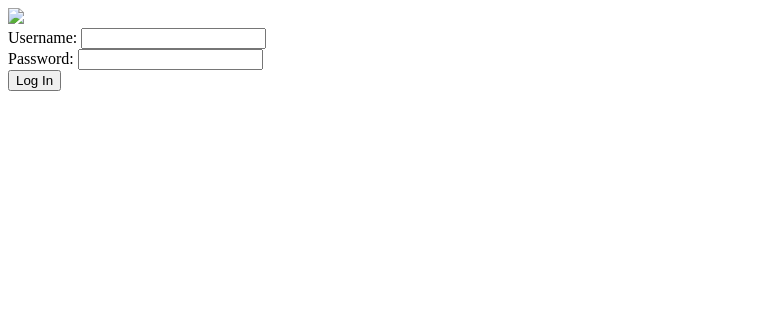
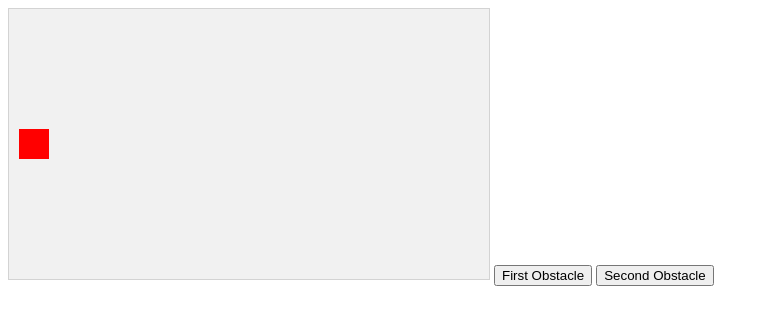
Before and after one commit to CannonWashington/overlordMaze, a website: page index.html in a window 1280 px wide. Shown: the whole page, without its empty margins (0-769 px from the left). Drawn offline with Linux system fonts and the light colour scheme.

Commit message:
Add files via upload

```diff
--- a/index.html
+++ b/index.html
@@ -1,35 +1,150 @@
 <!DOCTYPE html>
 <html lang="en">
 <head>
-  <title>Little Lemon</title>
+    <meta charset="UTF-8">
+    <meta name="viewport" content="width=device-width, initial-scale=1.0">
+    <title>WebSocket Example</title>
+    <style>
+        canvas {
+            border: 1px solid #d3d3d3;
+            background: #f1f1f1;
+        }
+    </style>
 
-  <meta property="og:title" content="Our Menu">
-  <meta property="og:type"  content="website">
-  <meta property="og:image" content="logo.png">
-  <meta property="og:url"   content="https://littlelemon/">
-  <meta property="og:description" content="Little Lemon is a family-owned Mediterranean restaurant, focused on traditional recipes served with a modern twist.">
-  <meta property="og:locale" content="en_US">
-  <meta property="og:site_name" content="Little Lemon">
+</head>
+<body onload="startGame()">
+    <button id="objOne">First Obstacle</button>
+    <button id="objTwo">Second Obstacle</button>
 
-  <link rel="stylesheet" href="styles.css">
-</head>
-<body>
-  <header>
-    <img src="logo.png">
-  </header>
-  <main>
-    <form>
-      <div>
-        <label for="username">Username:</label>
-        <input type="text" required minlength="2" id="username" name="username">
-      </div>
-      <div>
-        <label for="password">Password:</label>
-        <input type="password" required minlength="2" id="password" name="password">
-      </div>
-      <button type="submit">Log In</button>
-    </form>
-  </main>
+
+    <script id="gameWork">
+        var unityPlayer;
+
+        function startGame() {
+            unityPlayer = new component(30, 30, "red", 10, 120);
+            gameArea.start();
+        }
+
+        var gameArea = {
+            canvas : document.createElement("canvas"),
+            start : function() {
+                this.canvas.width = 480;
+                this.canvas.height = 270;
+                this.context = this.canvas.getContext("2d");
+                document.body.insertBefore(this.canvas, document.body.childNodes[0]);
+                this.interval = setInterval(updateGameArea, 20);
+            },
+            clear : function() {
+                this.context.clearRect(0, 0, this.canvas.width, this.canvas.height);
+            }
+        }
+
+        function component(width, height, color, x, y) {
+            this.width = width;
+            this.height = height;
+            this.speedX = 0;
+            this.speedY = 0;
+            this.x = x;
+            this.y = y;
+            this.update = function() {
+                ctx = gameArea.context;
+                ctx.fillStyle = color;
+                ctx.fillRect(this.x, this.y, this.width, this.height);
+            }
+            this.newPos = function() {
+                switch (unityCommand) {
+                case "Up":
+                    unityPlayer.moveUp();
+                    break;
+                case "Down":
+                    unityPlayer.moveDown();
+                    break;
+                case "Left":
+                    unityPlayer.moveLeft();
+                    break;
+                case "Right":
+                    unityPlayer.moveRight();
+                    break;
+                default:
+                   break;
+                }
+                this.x += this.speedX;
+                this.y += this.speedY;
+            }
+        }
+
+        function updateGameArea() {
+            gameArea.clear();
+            unityPlayer.newPos();
+            unityPlayer.update();
+            unityPlayer.clearMove();
+        }
+
+        function moveUp() {
+            unityPlayer.speedY = -1;
+        }
+
+        function moveDown() {
+            unityPlayer.speedY = 1;
+        }
+
+        function moveLeft() {
+            unityPlayer.speedX = -1;
+        }
+
+        function moveRight() {
+            unityPlayer.speedX = 1;
+        }
+
+        function clearMove() {
+            unityPlayer.speedX = 0;
+            unityPlayer.speedY = 0;
+            unityCommand = "";
+        }
+
+//switch (unityCommand) {
+    //case "Up":
+    //                unityPlayer.moveUp();
+    //                break;
+    //            case "Down":
+    //                unityPlayer.moveDown();
+    //                break;
+    //            case "Left":
+    //                unityPlayer.moveLeft();
+    //                break;
+    //            case "Right":
+    //                unityPlayer.moveRight();
+    //                break;
+    //            default:
+    //               break;
+    //            }
+
+
+        const socket = new WebSocket('ws://localhost:8080');
+        var unityCommand;
+        socket.onopen = () => {
+            console.log('Connected to WebSocket server');
+        };
+
+        socket.onmessage = (event) => {
+            console.log('Message from server:', event.data);
+            unityCommand = event.data;
+            };
+
+
+
+
+        document.getElementById('objOne').addEventListener('click', () => {
+            const message = 'W1';
+            console.log('Sending message:', message);
+            socket.send(message);
+            });
+
+        document.getElementById('objTwo').addEventListener('click', () => {
+            const message = 'W2';
+            console.log('Sending message:', message);
+            socket.send(message);
+            });
+    </script>
 </body>
-
 </html>
```
Also changed, not shown: index.js (added, +29 -0 lines), package.json (added, +15 -0 lines), 1 other file.
